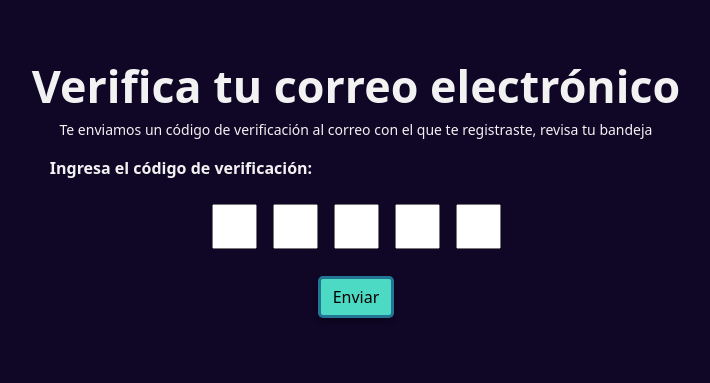
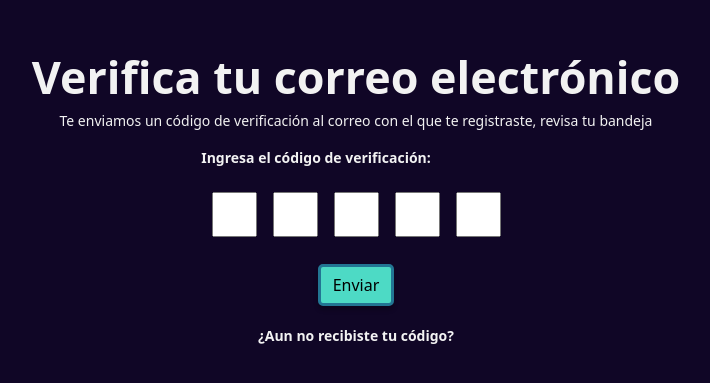
Before and after one commit to CodeMasterChefs/Frontend-Ruta-Programador, a React (Vite) app: page /verificar-correo in a window 1280 px wide. Shown: the part 201-584 px from the top of the page, without its empty margins (284-994 px from the left). Built offline with nearby package versions, Linux system fonts and the light colour scheme.

Commit message:
confirmarPage arreglado

```diff
--- a/src/Pages/ConfimarCodigoPage/ConfirmarCodigoPage.css
+++ b/src/Pages/ConfimarCodigoPage/ConfirmarCodigoPage.css
@@ -11,11 +11,12 @@
     height: 10vh;
 }
 
-.code-ver{
-   justify-content:center;
-   margin-right: 350px;
-}
+.custom-margin {
+    margin-right: 5rem;
+  }
+
 
 .code-Error{
     color:red;
+
 }
--- a/src/Pages/ConfimarCodigoPage/ConfirmarCodigoPage.jsx
+++ b/src/Pages/ConfimarCodigoPage/ConfirmarCodigoPage.jsx
@@ -65,10 +65,9 @@ const ConfirmarCodigoPage = () => {
                             Te enviamos un código de verificación al correo con el que te
                             registraste, revisa tu bandeja
                         </p>
-                    </div>
-                    <div className="d-flex code-ver">
-                        <p><b>Ingresa el código de verificación:</b></p>
-                    </div>
+                            <p className="custom-margin "><b>Ingresa el código de verificación:</b></p>
+                 </div>
+
 
                     <div className="verification-code-inputs text-center">
                         {verificationCode.map((code, index) => (
@@ -89,6 +88,10 @@ const ConfirmarCodigoPage = () => {
                     <div className="container1">
                         <button type="button" className="btn btn-primary" onClick={handleEnviarClick}>Enviar</button>
                     </div>
+                    <div className="text-center">
+                        <h7><b>¿Aun no recibiste tu código?</b></h7>
+
+                   </div>
                 </div>
             )}
         </div>
```
